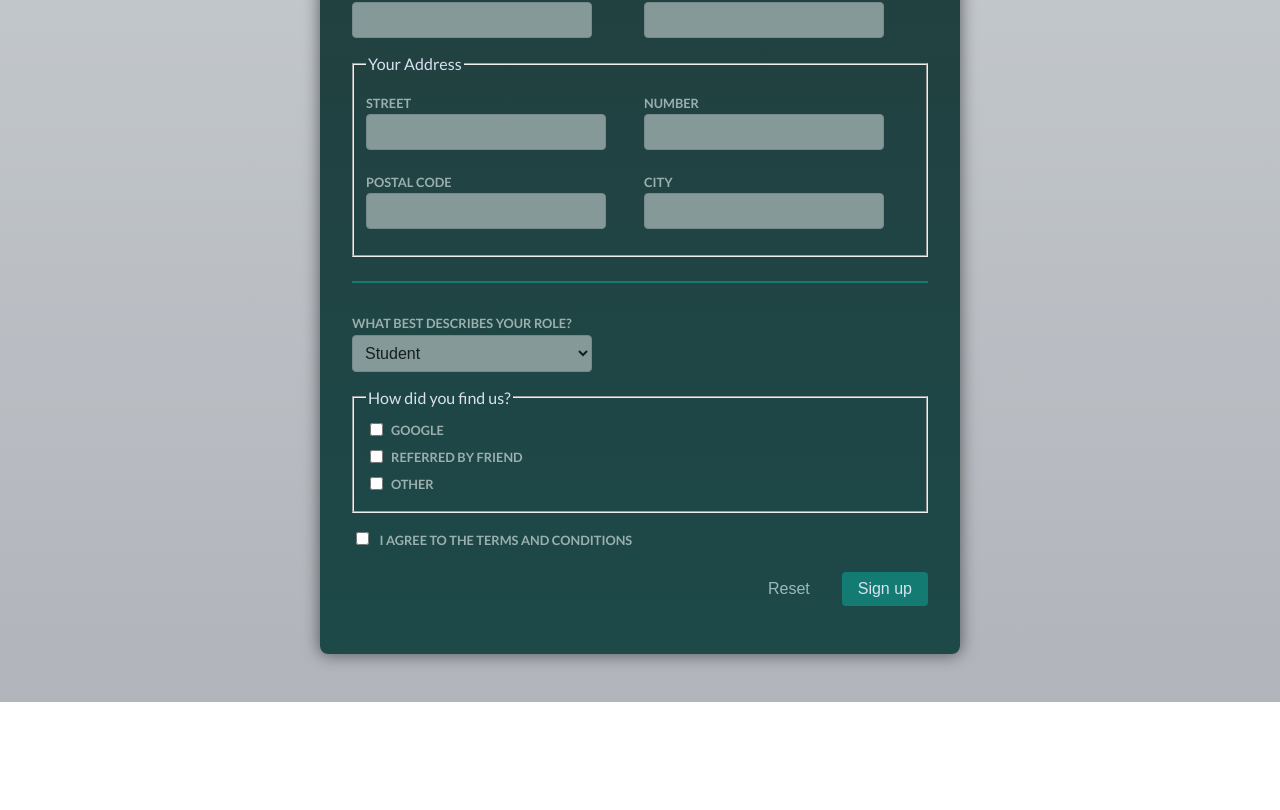
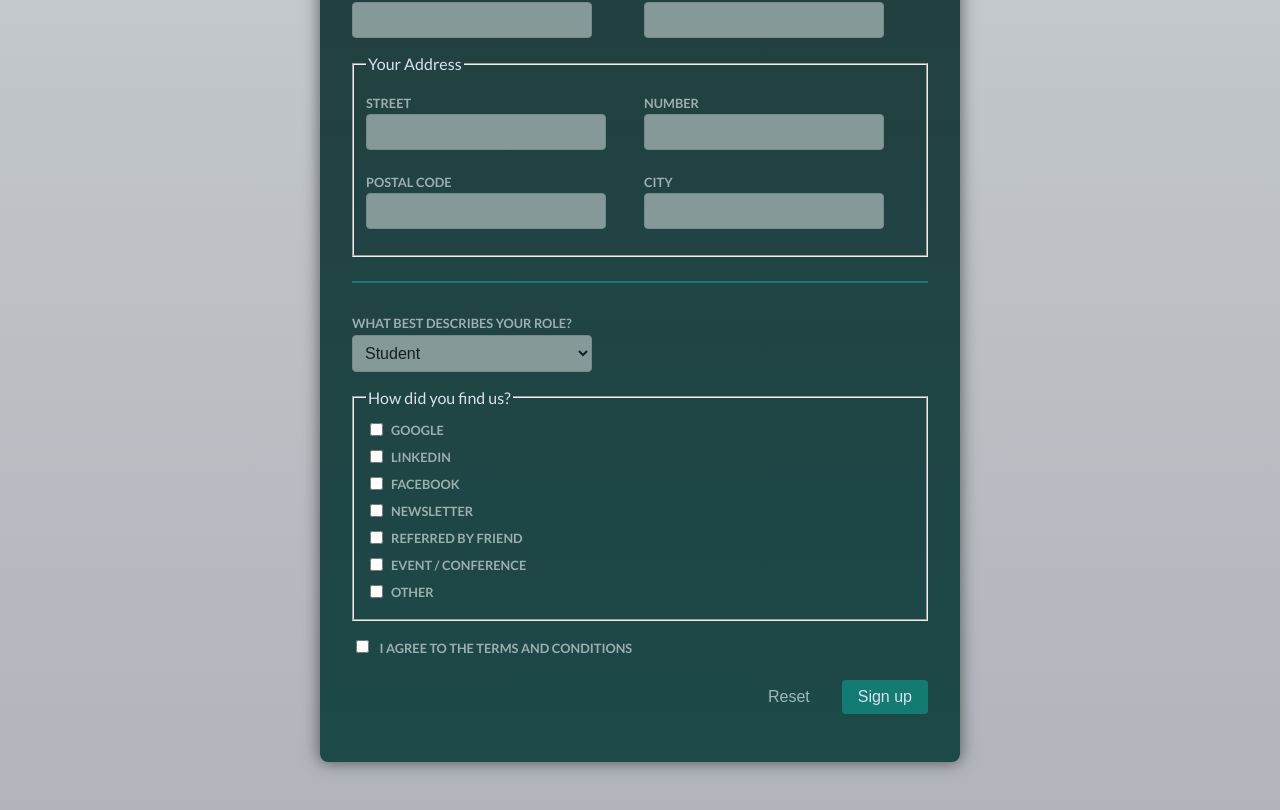
Before and after one commit to adnan5509/OnboardIQ, an Angular app: page / in a window 1280 px wide. Shown: the part 585-1395 px from the top of the page. Before the commit the page ends 1287 px from the top, so only its background shows below. Built offline with nearby package versions, Linux system fonts and the light colour scheme.

Commit message:
refactor signup component to dynamically generate acquisition source checkboxes

```diff
--- a/src/app/auth/signup/signup.component.html
+++ b/src/app/auth/signup/signup.component.html
@@ -80,19 +80,13 @@
 
   <fieldset formArrayName="source">
     <legend>How did you find us?</legend>
-    <div class="control">
-      <input type="checkbox" id="google" name="acquisition" value="google" formControlName="0" />
-      <label for="google">Google</label>
-    </div>
 
-    <div class="control">
-      <input type="checkbox" id="friend" name="acquisition" value="friend" formControlName="1" />
-      <label for="friend">Referred by friend</label>
-    </div>
 
-    <div class="control">
-      <input type="checkbox" id="other" name="acquisition" value="other" formControlName="2" />
-      <label for="other">Other</label>
+
+    <div class="control" *ngFor="let sourceOption of sourceOptions; let i = index">
+      <input type="checkbox" [id]="sourceOption.id" name="acquisition" [value]="sourceOption.id"
+        [formControlName]="i" />
+      <label [for]="sourceOption.id">{{sourceOption.label}}</label>
     </div>
   </fieldset>
 
--- a/src/app/auth/signup/signup.component.ts
+++ b/src/app/auth/signup/signup.component.ts
@@ -1,3 +1,4 @@
+import { NgFor } from '@angular/common';
 import { Component } from '@angular/core';
 import { FormArray, FormControl, FormGroup, ReactiveFormsModule, Validators } from '@angular/forms';
 import { first } from 'rxjs';
@@ -5,11 +6,22 @@ import { first } from 'rxjs';
 @Component({
   selector: 'app-signup',
   standalone: true,
-  imports: [ReactiveFormsModule],
+  imports: [ReactiveFormsModule, NgFor],
   templateUrl: './signup.component.html',
   styleUrl: './signup.component.css',
 })
 export class SignupComponent {
+
+  sourceOptions = [
+    { id: 'google', label: 'Google' },
+    { id: 'linkedin', label: 'LinkedIn' },
+    { id: 'facebook', label: 'Facebook' },
+    { id: 'newsletter', label: 'Newsletter' },
+    { id: 'friend', label: 'Referred by friend' },
+    { id: 'event', label: 'Event / Conference' },
+    { id: 'other', label: 'Other' }
+  ];
+
 
   signupForm = new FormGroup({
     email: new FormControl('', {
@@ -46,11 +58,9 @@ export class SignupComponent {
     role: new FormControl<'student' | 'teacher' | 'employee' | 'founder' | 'other'>('student', {
       validators: [Validators.required]
     }),
-    source: new FormArray([
-      new FormControl(false),
-      new FormControl(false),
-      new FormControl(false)
-    ]),
+    source: new FormArray(
+      this.sourceOptions.map(() => new FormControl(false))
+    ),
     agree: new FormControl(false, {
       validators: [Validators.required]
     })
```
